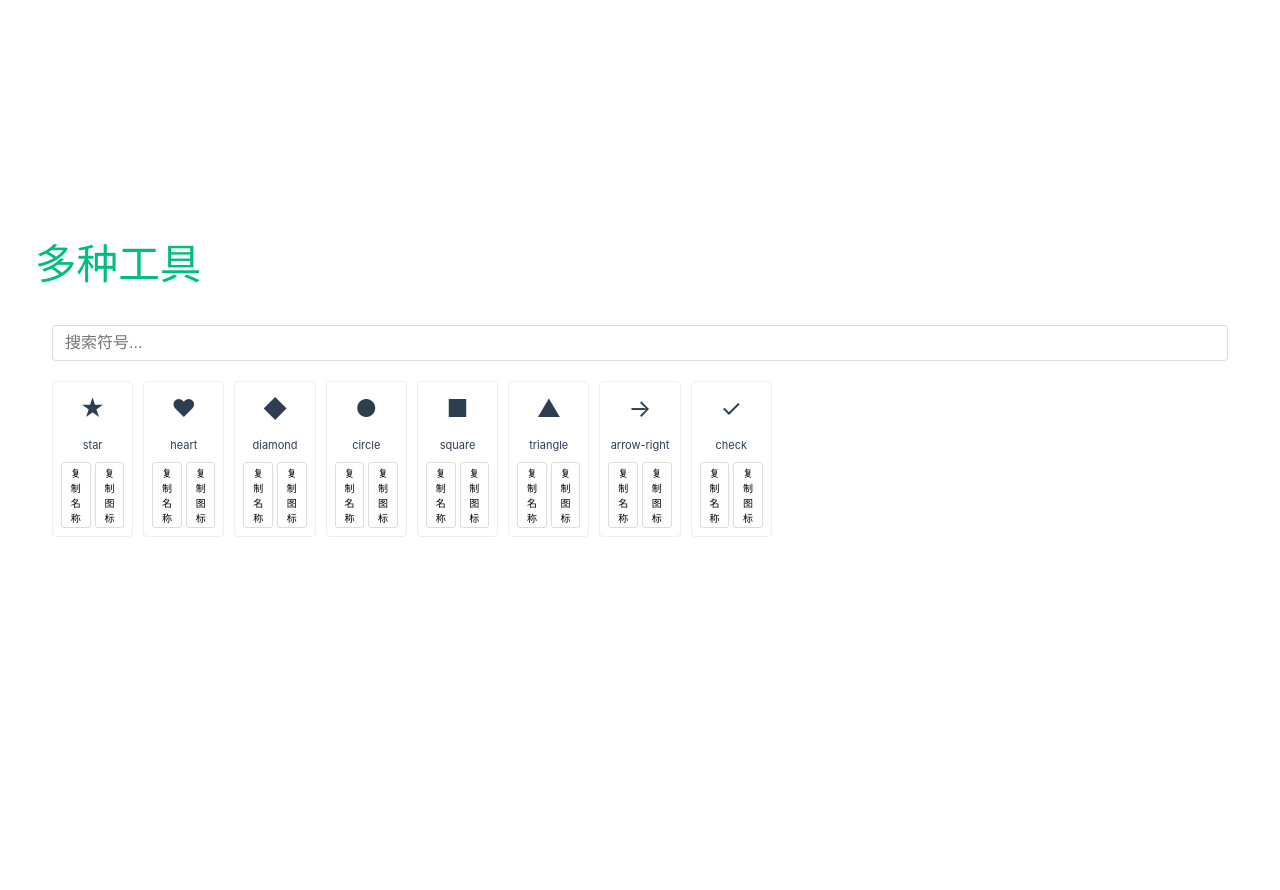
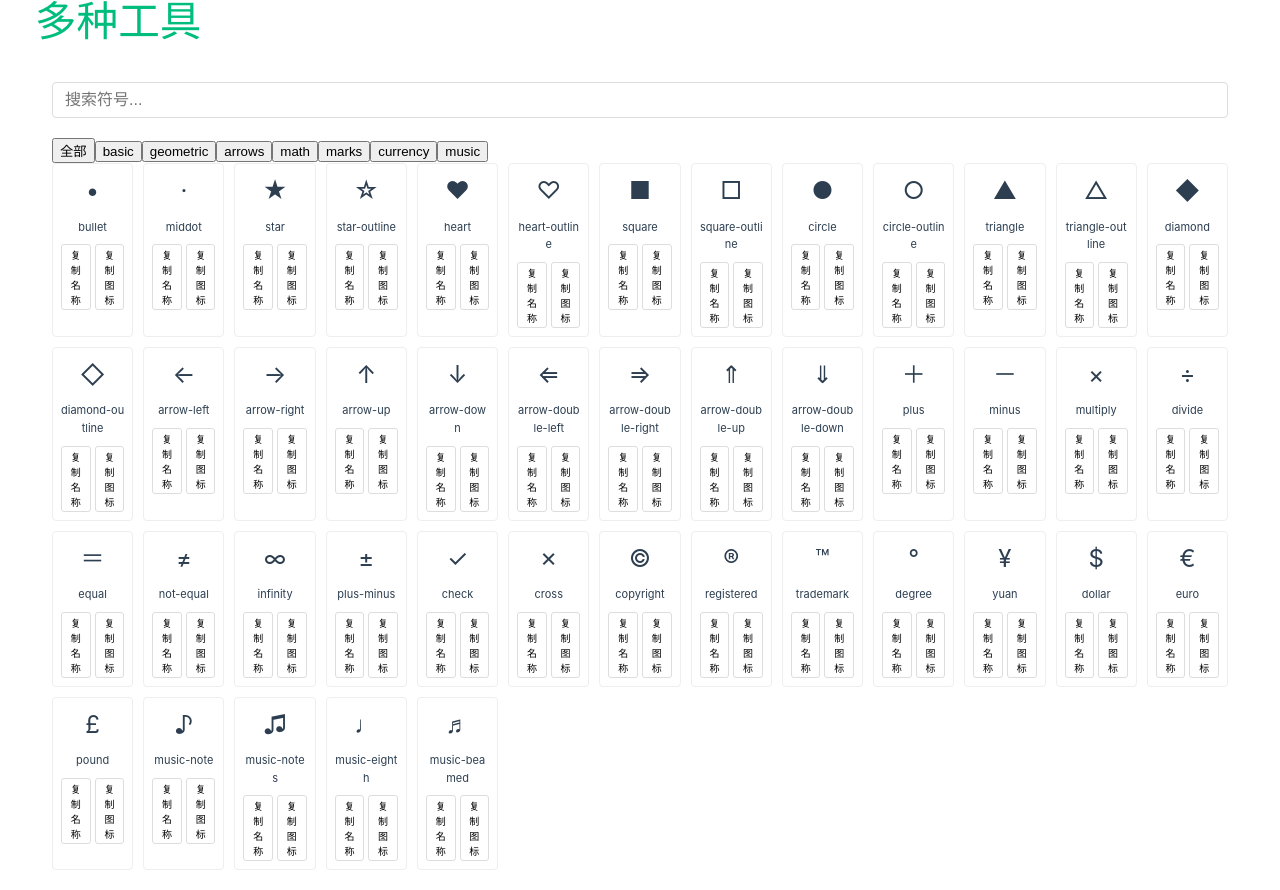
Before and after one commit to getofferhelp/vue-demo, a Vue app: page /unicode in a window 1280 px wide. Before the commit the page ends 800 px from the top, so only its background shows below. Built offline with nearby package versions, Linux system fonts and the light colour scheme; the HTML template or start-up script is replaced by a standard one; what @emoji-mart/data would draw is missing.

Commit message:
unicode 2

```diff
--- a/src/components/IconUnicode.vue
+++ b/src/components/IconUnicode.vue
@@ -1,12 +1,25 @@
 <script setup lang="ts">
 import { ref, computed } from 'vue'
-import { unicodeIcons } from '../data/icons'
+import { unicodeIcons, unicodeCategories } from '../data/icons'
 
 const searchTerm = ref('')
+const activeCategory = ref('all')
 
-const filteredIcons = computed(() =>
-  unicodeIcons.filter((icon) => icon.name.toLowerCase().includes(searchTerm.value.toLowerCase())),
-)
+const filteredIcons = computed(() => {
+  let icons = unicodeIcons
+
+  // 分类过滤
+  if (activeCategory.value !== 'all') {
+    icons = icons.filter((icon) => icon.category === activeCategory.value)
+  }
+
+  // 搜索过滤
+  if (searchTerm.value) {
+    icons = icons.filter((icon) => icon.name.toLowerCase().includes(searchTerm.value.toLowerCase()))
+  }
+
+  return icons
+})
 
 const showToast = ref(false)
 const toastMessage = ref('')
@@ -32,6 +45,20 @@ const copyIcon = (icon: { name: string; icon: string }, copyType: 'name' | 'icon
   <div class="icon-showcase">
     <div class="search-box">
       <input v-model="searchTerm" type="text" placeholder="搜索符号..." class="search-input" />
+    </div>
+
+    <div class="categories">
+      <button :class="{ active: activeCategory === 'all' }" @click="activeCategory = 'all'">
+        全部
+      </button>
+      <button
+        v-for="category in unicodeCategories"
+        :key="category"
+        :class="{ active: activeCategory === category }"
+        @click="activeCategory = category"
+      >
+        {{ category }}
+      </button>
     </div>
 
     <div class="icon-list">
--- a/src/data/icons.ts
+++ b/src/data/icons.ts
@@ -32,7 +32,12 @@ export const emojiIcons = Object.values(typedEmojiData.emojis || {}).map((emoji)
 
 // 如果数据加载失败，提供一些默认的emoji
 const defaultEmojis = [
-  { name: 'smile', icon: '😊', category: 'smileys', keywords: ['happy', 'joy'] },
+  {
+    name: 'smile',
+    icon: '😊',
+    category: 'smileys',
+    keywords: ['happy', 'joy'],
+  },
   { name: 'heart', icon: '❤️', category: 'symbols', keywords: ['love'] },
   { name: 'star', icon: '⭐', category: 'symbols', keywords: ['favorite'] },
   { name: 'sun', icon: '☀️', category: 'nature', keywords: ['weather'] },
@@ -45,17 +50,69 @@ if (!emojiIcons.length) {
   emojiIcons.push(...defaultEmojis)
 }
 
+// 处理 Unicode 数据
 export const unicodeIcons = [
-  { name: 'star', icon: '★' },
-  { name: 'heart', icon: '♥' },
-  { name: 'diamond', icon: '◆' },
-  { name: 'circle', icon: '●' },
-  { name: 'square', icon: '■' },
-  { name: 'triangle', icon: '▲' },
-  { name: 'arrow-right', icon: '→' },
-  { name: 'check', icon: '✓' },
-  // 可以继续添加更多...
+  // 基础符号
+  { name: 'bullet', icon: '•', category: 'basic' },
+  { name: 'middot', icon: '·', category: 'basic' },
+  { name: 'star', icon: '★', category: 'basic' },
+  { name: 'star-outline', icon: '☆', category: 'basic' },
+  { name: 'heart', icon: '♥', category: 'basic' },
+  { name: 'heart-outline', icon: '♡', category: 'basic' },
+
+  // 几何图形
+  { name: 'square', icon: '■', category: 'geometric' },
+  { name: 'square-outline', icon: '□', category: 'geometric' },
+  { name: 'circle', icon: '●', category: 'geometric' },
+  { name: 'circle-outline', icon: '○', category: 'geometric' },
+  { name: 'triangle', icon: '▲', category: 'geometric' },
+  { name: 'triangle-outline', icon: '△', category: 'geometric' },
+  { name: 'diamond', icon: '◆', category: 'geometric' },
+  { name: 'diamond-outline', icon: '◇', category: 'geometric' },
+
+  // 箭头
+  { name: 'arrow-left', icon: '←', category: 'arrows' },
+  { name: 'arrow-right', icon: '→', category: 'arrows' },
+  { name: 'arrow-up', icon: '↑', category: 'arrows' },
+  { name: 'arrow-down', icon: '↓', category: 'arrows' },
+  { name: 'arrow-double-left', icon: '⇐', category: 'arrows' },
+  { name: 'arrow-double-right', icon: '⇒', category: 'arrows' },
+  { name: 'arrow-double-up', icon: '⇑', category: 'arrows' },
+  { name: 'arrow-double-down', icon: '⇓', category: 'arrows' },
+
+  // 数学符号
+  { name: 'plus', icon: '＋', category: 'math' },
+  { name: 'minus', icon: '－', category: 'math' },
+  { name: 'multiply', icon: '×', category: 'math' },
+  { name: 'divide', icon: '÷', category: 'math' },
+  { name: 'equal', icon: '＝', category: 'math' },
+  { name: 'not-equal', icon: '≠', category: 'math' },
+  { name: 'infinity', icon: '∞', category: 'math' },
+  { name: 'plus-minus', icon: '±', category: 'math' },
+
+  // 标点符号
+  { name: 'check', icon: '✓', category: 'marks' },
+  { name: 'cross', icon: '✗', category: 'marks' },
+  { name: 'copyright', icon: '©', category: 'marks' },
+  { name: 'registered', icon: '®', category: 'marks' },
+  { name: 'trademark', icon: '™', category: 'marks' },
+  { name: 'degree', icon: '°', category: 'marks' },
+
+  // 货币符号
+  { name: 'yuan', icon: '¥', category: 'currency' },
+  { name: 'dollar', icon: '$', category: 'currency' },
+  { name: 'euro', icon: '€', category: 'currency' },
+  { name: 'pound', icon: '£', category: 'currency' },
+
+  // 音乐符号
+  { name: 'music-note', icon: '♪', category: 'music' },
+  { name: 'music-notes', icon: '♫', category: 'music' },
+  { name: 'music-eighth', icon: '♩', category: 'music' },
+  { name: 'music-beamed', icon: '♬', category: 'music' },
 ]
+
+// 获取所有 Unicode 符号分类
+export const unicodeCategories = Array.from(new Set(unicodeIcons.map((icon) => icon.category)))
 
 // 可选：按分类获取 emoji
 export const getEmojisByCategory = (category: string) => {
```
